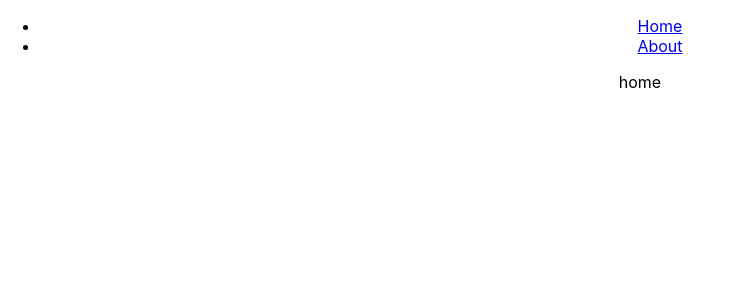
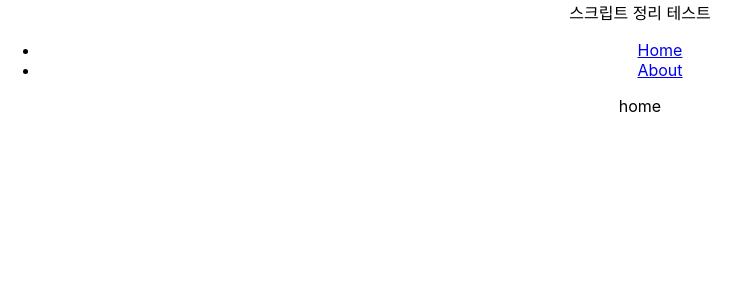
Before and after one commit to socar-foden/aws-ci-cd, a React (Create React App) app: page / in a window 1280 px wide. Shown: the top 300 px of the page, without its empty margins (0-750 px from the left). Built offline with nearby package versions, Linux system fonts and the light colour scheme.

Commit message:
스크립트 정리 테스트

```diff
--- a/src/App.js
+++ b/src/App.js
@@ -1,4 +1,3 @@
-import logo from './logo.svg';
 import './App.css';
 import { BrowserRouter as Router, Routes, Route, Link } from 'react-router-dom';
 import Home from './Home';
@@ -7,6 +6,7 @@ import About from './About';
 function App() {
   return (
     <div className='App'>
+      스크립트 정리 테스트
       <Router>
         <div>
           <nav>
```
